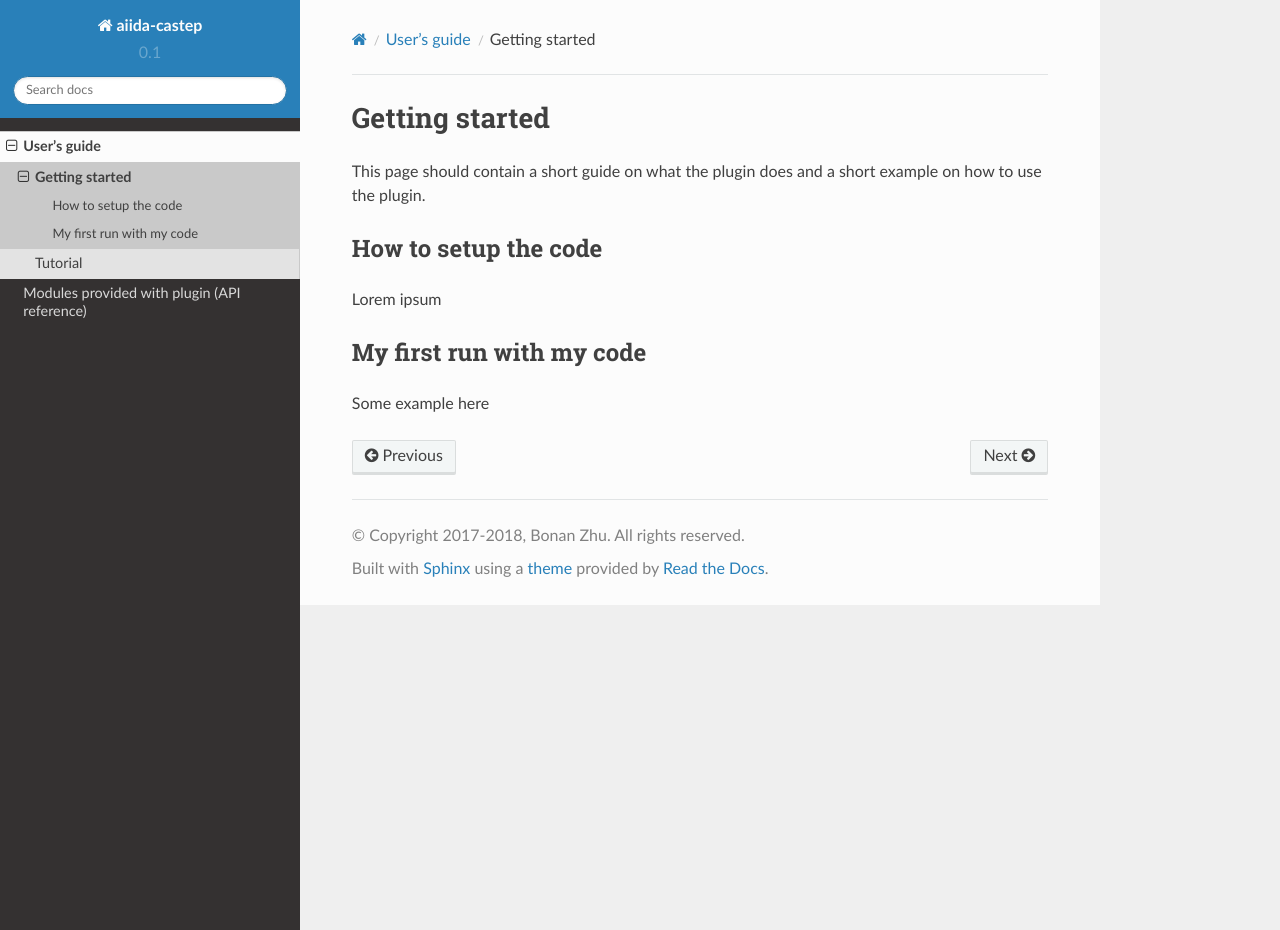
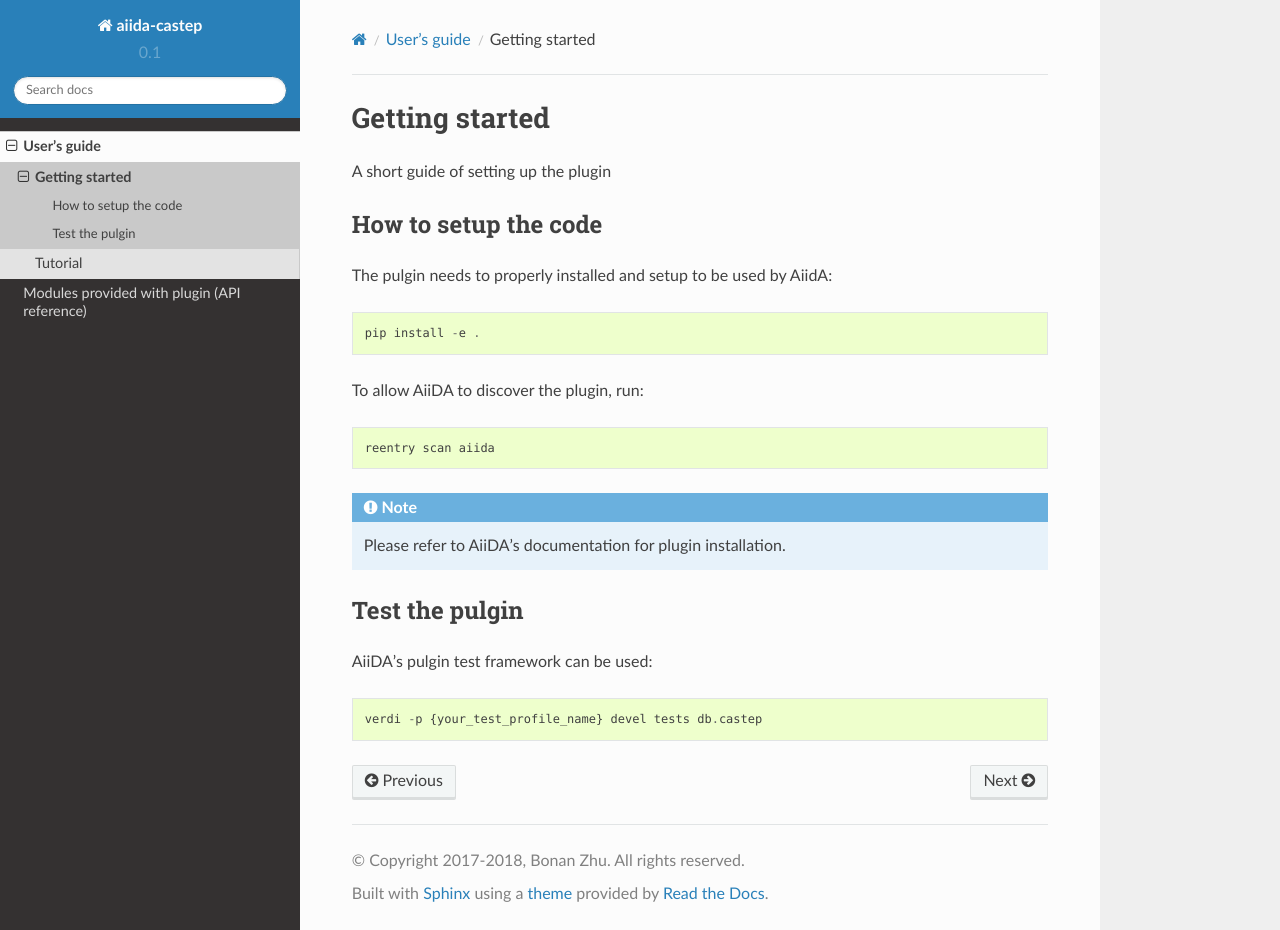
Before and after one commit to zhubonan/aiida-castep, a Sphinx documentation site: the page built from docs/source/user_guide/get_started.rst, in a window 1280 px wide and 930 px high. Built offline with Sphinx 7.4.7 and the Read the Docs theme 2.0.0, drawn with Linux system fonts in a browser that asks for light colours.

Commit message:
Documentation improvements

```diff
--- a/docs/source/module_guide/parsers.rst
+++ b/docs/source/module_guide/parsers.rst
@@ -2,8 +2,8 @@
 Parsers
 =======
 
-Multiply parser plugin
-++++++++++++++++++++++
+CASTEP parser plugin
+++++++++++++++++++++
 
 .. Add here any	other module you might have
 
--- a/docs/source/user_guide/get_started.rst
+++ b/docs/source/user_guide/get_started.rst
@@ -2,15 +2,24 @@
 Getting started
 ===============
 
-This page should contain a short guide on what the plugin does and
-a short example on how to use the plugin.
+A short guide of setting up the plugin
 
 How to setup the code
 +++++++++++++++++++++
 
-Lorem ipsum
+The pulgin needs to properly installed and setup to be used by AiidA::
 
-My first run with my code
-+++++++++++++++++++++++++
+ pip install -e .
 
-Some example here
+To allow AiiDA to discover the plugin, run::
+
+ reentry scan aiida
+
+.. note:: Please refer to AiiDA's documentation for plugin installation.
+
+Test the pulgin
++++++++++++++++
+
+AiiDA's pulgin test framework can be used::
+
+ verdi -p {your_test_profile_name} devel tests db.castep
```
Also changed, not shown: docs/source/module_guide/calculations.rst (+13 -3 lines), docs/source/module_guide/data.rst (+6 -6 lines), 2 other files.
